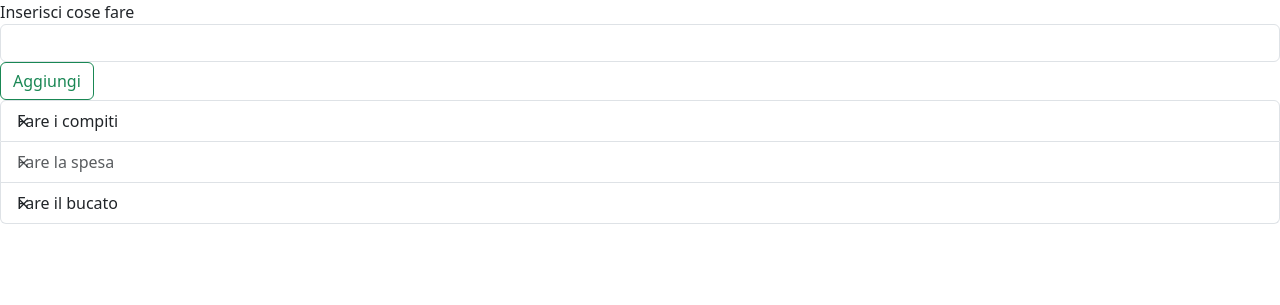
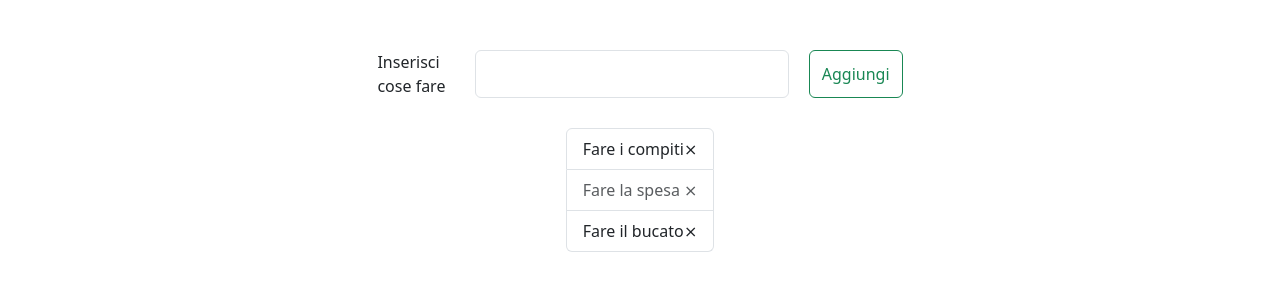
Before and after one commit to S1nghAmandeep/vue-todolist, a plain HTML site: page index.html in a window 1280 px wide. Drawn offline with nearby package versions, Linux system fonts and the light colour scheme.

Commit message:
styled-markup

```diff
--- a/css/style.css
+++ b/css/style.css
@@ -4,15 +4,31 @@
     box-sizing: border-box;
 }
 
-.container {
+.container-my {
     margin: 0 auto;
     max-width: 900px;
 }
 
-.delete {
-    position: absolute;
+.addtask-body {
+    padding: 50px 0;
+    display: flex;
+    flex-direction: column;
+    gap: 30px;
+    align-items: center;
 }
 
-.done {
-    text-decoration: line-through;
+.add-task {
+    display: flex;
+    gap: 20px;
 }
+
+.todo-list {
+    width: 300px;
+
+}
+
+.delete {
+    /* padding-left: 50px; */
+    text-align: left;
+
+}
```
